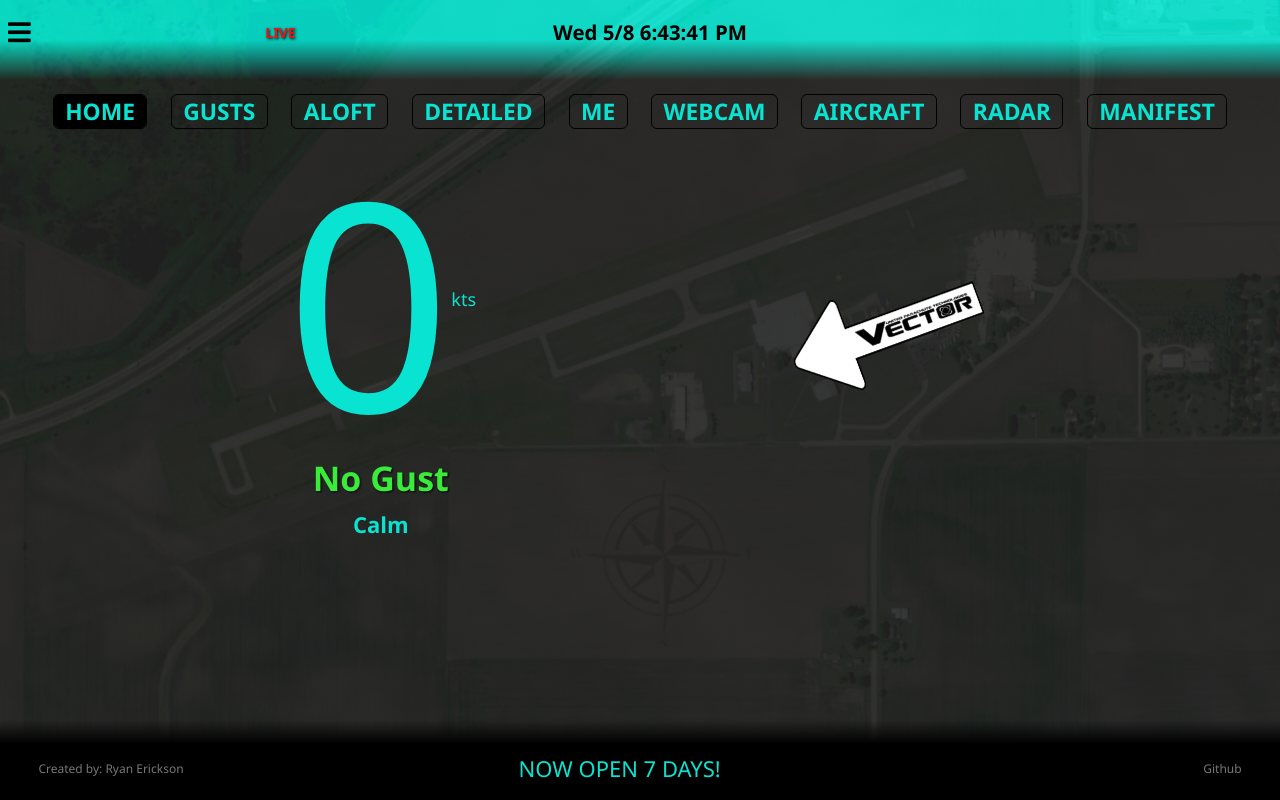
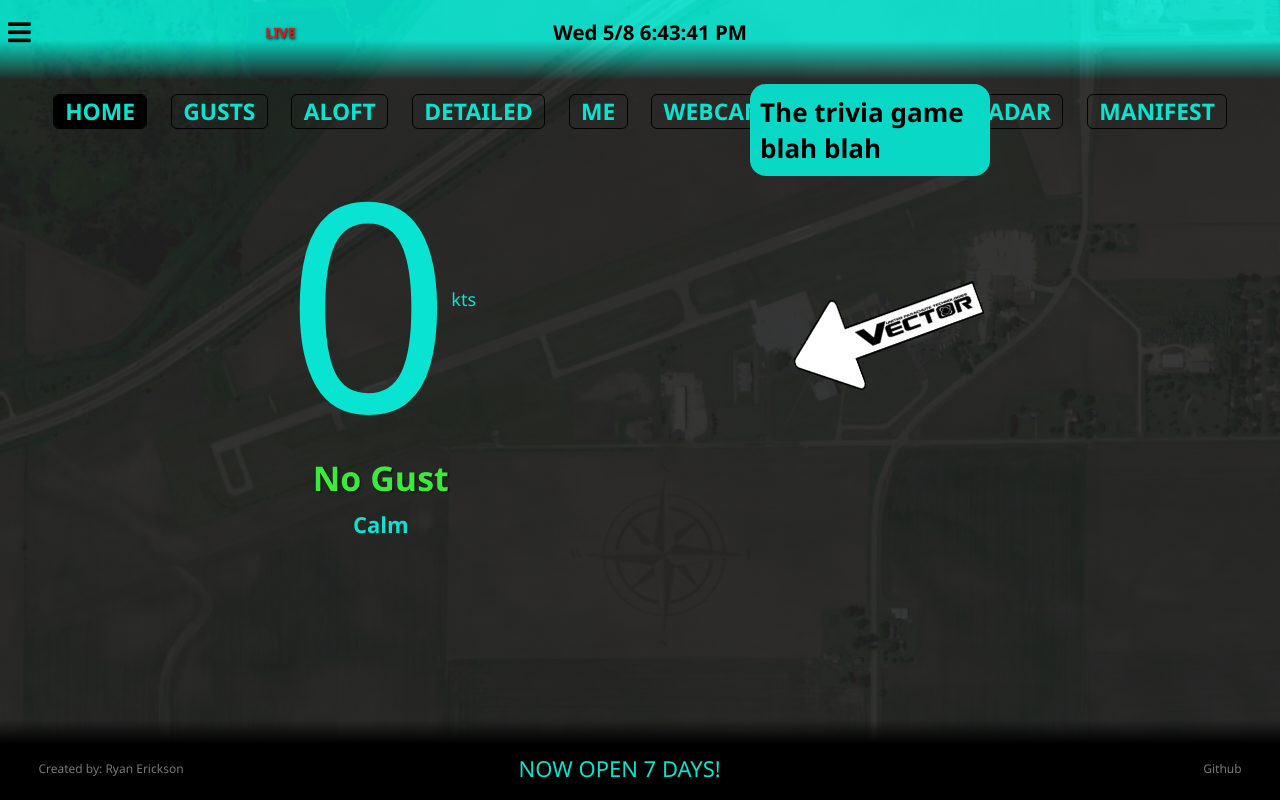
Before and after one commit to RyanFullStack/csc-weather-app, a React (Vite) app: page / in a window 1280 px wide. Built offline with nearby package versions, Linux system fonts and the light colour scheme; no server answers.

Commit message:
trivia popup skeleton

```diff
--- a/src/components/Header/index.jsx
+++ b/src/components/Header/index.jsx
@@ -4,6 +4,7 @@ import LiveStatus from "../LiveStatus";
 import audio from "../../images/audio.png";
 import Beerlight from "../Beerlight";
 import HamburgerMenu from "../HamburgerMenu";
+import TriviaPopup from "../TriviaPopup";
 import "./headermenu.css";
 
 function Header() {
@@ -20,6 +21,8 @@ function Header() {
         <GetCst />
         <Beerlight />
       </div>
+
+      <TriviaPopup />
 
       {window.location.pathname !== "/loadingarea" ? (
         <div className="header-imgs">
--- /dev/null
+++ b/src/components/TriviaPopup/index.jsx
@@ -0,0 +1,14 @@
+import './trivia.css'
+
+function TriviaPopup() {
+
+
+    return (
+        <div className="trivia-popup">
+            The trivia game blah blah
+        </div>
+    )
+}
+
+
+export default TriviaPopup;
--- /dev/null
+++ b/src/components/TriviaPopup/trivia.css
@@ -0,0 +1,23 @@
+.trivia-popup {
+    display: flex;
+    flex-direction: column;
+    justify-content: center;
+    gap: 1vh;
+    align-items: center;
+    position: absolute;
+    background-color: rgb(10, 216, 199);
+    padding: 10px;
+    border-radius: 1rem;
+    width: 220px;
+    z-index: 3;
+    top: 10.5vh;
+    left: 50%;
+    margin-left: 110px;
+    opacity: 1;
+    transition: left 0.3s ease, opacity 0.5s, background-color 0.4s, color 0.4s;
+  }
+
+  .trivia-popup-hidden {
+    top: -10.5vh;
+    opacity: 0;
+  }
```
